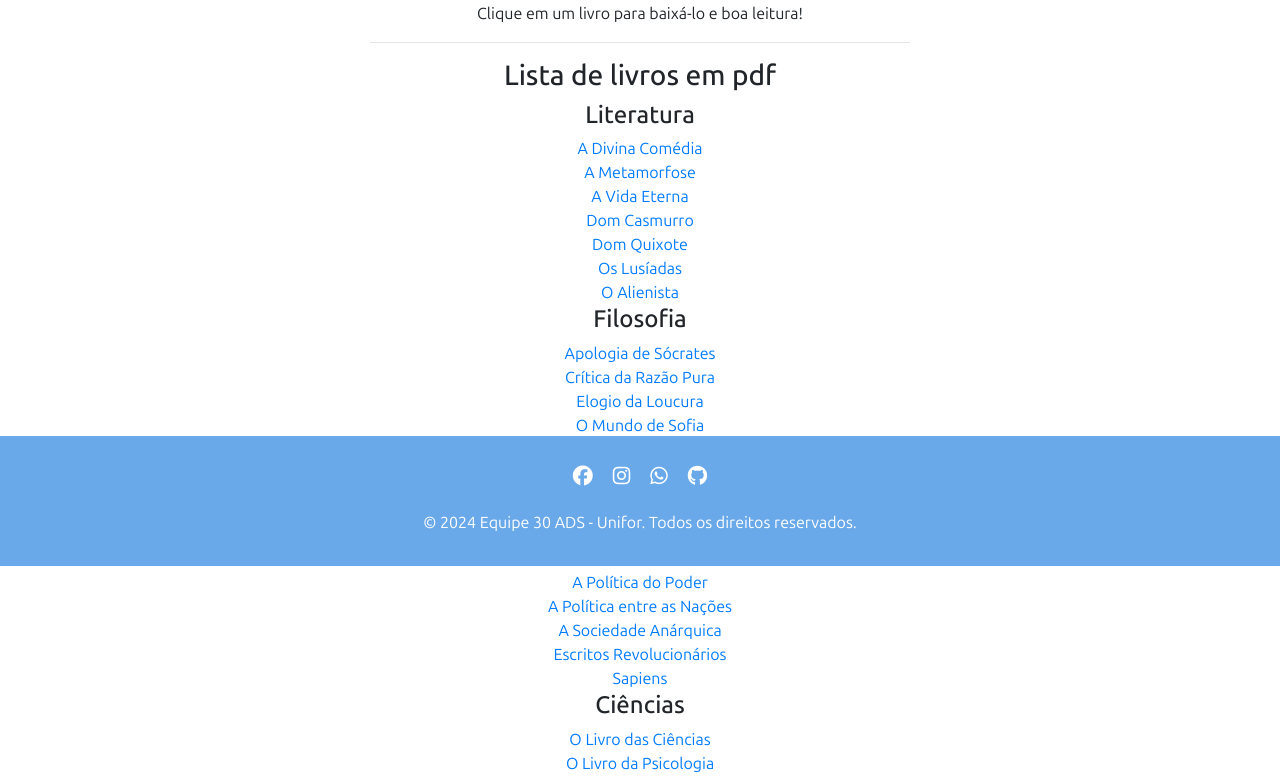
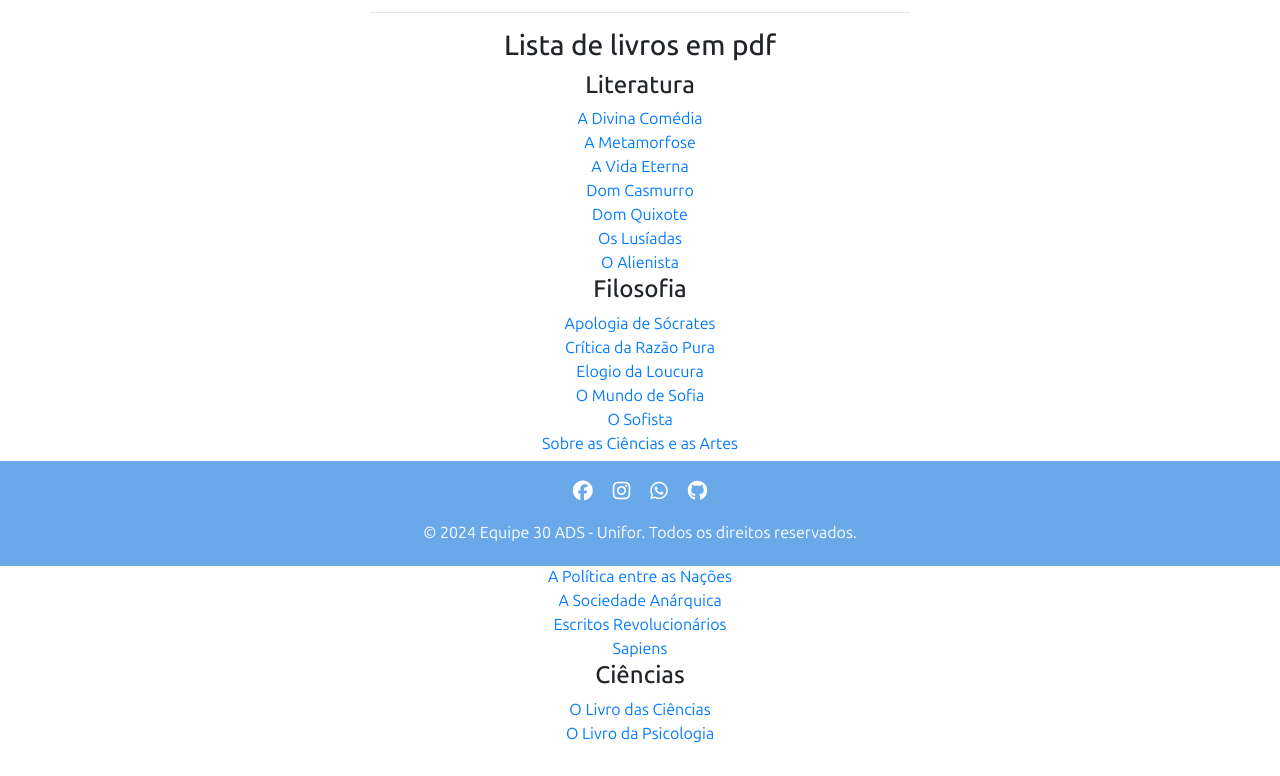
Before and after one commit to raulmelo87/web-library, a website: page public/conteudo.html in a window 1280 px wide. Shown: the part 234-1010 px from the top of the page. Drawn offline with nearby package versions, Linux system fonts and the light colour scheme.

Commit message:
frontend improvements

```diff
--- a/public/conteudo.html
+++ b/public/conteudo.html
@@ -80,7 +80,7 @@
               <a href="#"><i class="fab fa-facebook"></i></a>
               <a href="#"><i class="fab fa-instagram"></i></a>
               <a href="#"><i class="fab fa-whatsapp"></i></a>
-              <a href="https://github.com/raulmelo87/web-library" target="_blank"><i class="fab fa-github"></i></a>
+              <a href="https://github.com/raulmelo87/atividade-final-desenv-web" target="_blank"><i class="fab fa-github"></i></a>
           </div>
           <p>&copy; 2024 Equipe 30 ADS - Unifor. Todos os direitos reservados.</p>
       </div>
--- a/public/style.css
+++ b/public/style.css
@@ -13,7 +13,7 @@ main {
 }
 
 .main-content {
-    margin-top: 50px;
+    margin-top: 20px;
     margin-bottom: 170px;
 }
 
@@ -27,16 +27,10 @@ main {
     margin-left: 10px;
 }
 
-.container {
-    width: 90%;
-    margin: 0 auto;
-}
-
 .img-container{
     text-align: center;
     padding: 30px;
 }
-
 
 /* Estilos do header */
 header {
@@ -68,7 +62,7 @@ h1 {
     font-size: 34px;
 }
 
-.h1-title a {
+.h1-title a, .h1-title a:hover, .h1-title a:active {
     text-decoration: none;
 }
 
@@ -173,7 +167,7 @@ footer {
 }
 
 .footer-content {
-    padding: 15px 0;
+    padding: 5px 0;
     display: flex;
     justify-content: space-between;
     align-items: center;
@@ -203,7 +197,7 @@ footer {
 }
 
 .footer-content p {
-    margin-top: 10px;
+    margin-top: 5px;
     text-align: center;
     width: 100%;
 }
```
Also changed, not shown: public/cadastro.html (+1 -1 lines), public/contato.html (+1 -1 lines), public/gestao.html (+1 -1 lines), public/index.html (+1 -1 lines), public/login.html (+1 -1 lines).
